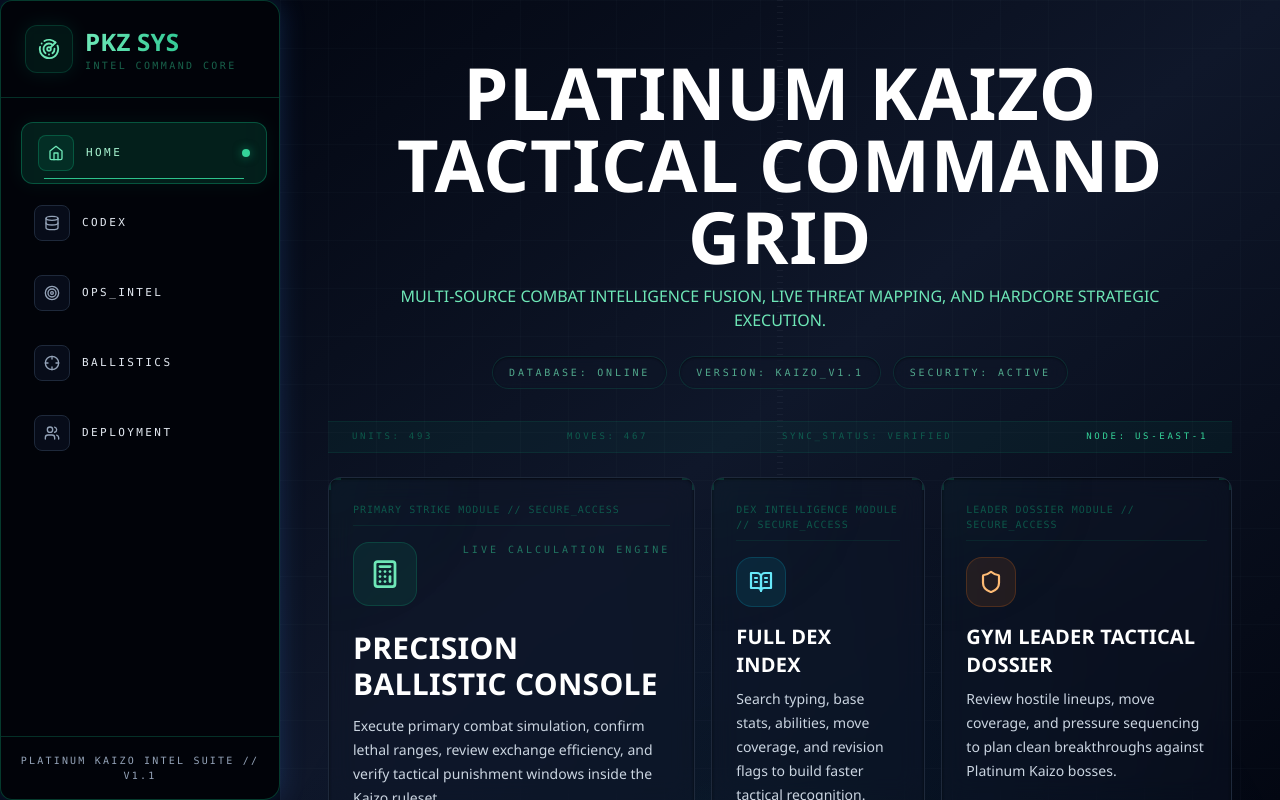
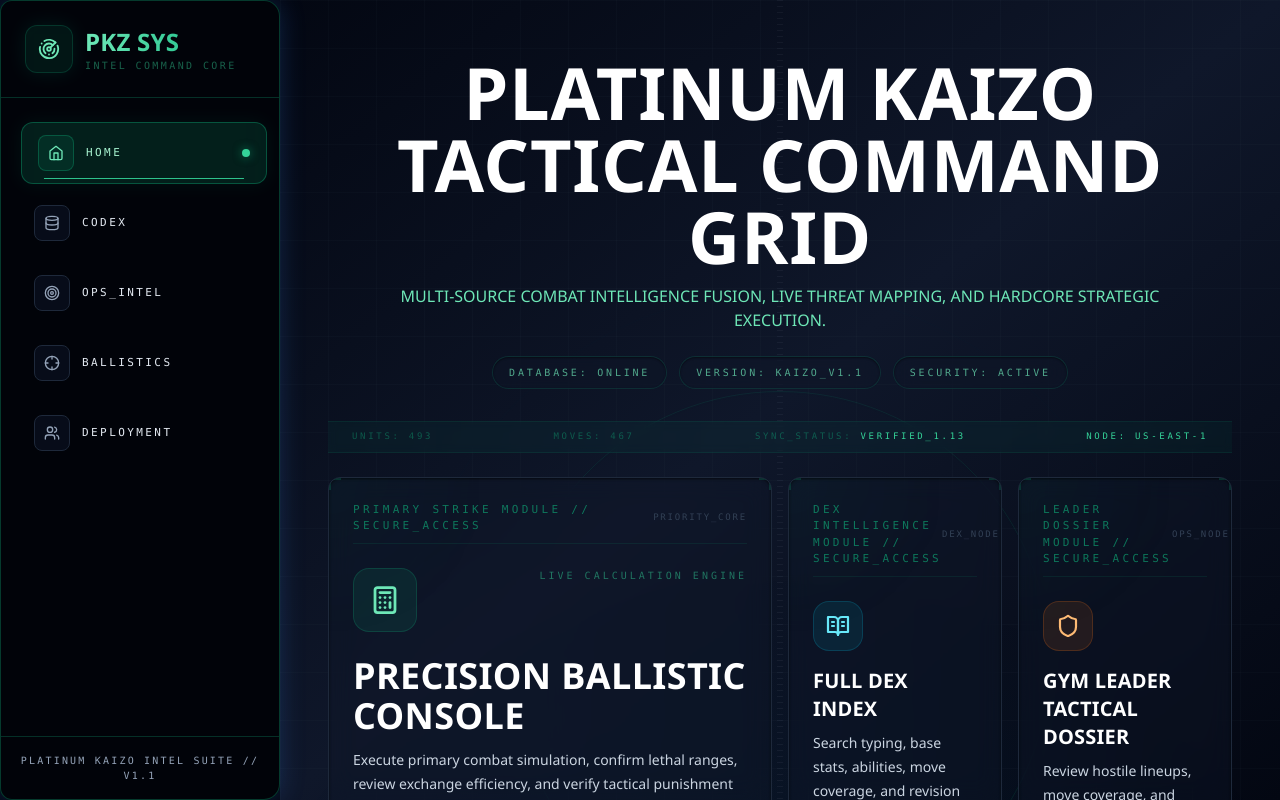
Before and after one commit to jewelrydecornerforwork/platinumkaizo, a Next.js app: page / in a window 1280 px wide. Built offline with nearby package versions, Linux system fonts and the light colour scheme.

Commit message:
Update Details

```diff
--- a/src/app/page.tsx
+++ b/src/app/page.tsx
@@ -33,6 +33,27 @@
   { label: 'Docs', href: '#' },
 ] as const;
 
+const nodeEnvelope = [
+  {
+    title: 'Server Mesh',
+    detail: 'ACTIVE UPLINK // THREE REGIONS VERIFIED',
+    icon: Server,
+    tone: 'border-emerald-500/15 bg-emerald-500/10 text-emerald-300',
+  },
+  {
+    title: 'Terminal Queue',
+    detail: 'PATCH REVIEW // NO CRITICAL DRIFT DETECTED',
+    icon: TerminalSquare,
+    tone: 'border-cyan-500/15 bg-cyan-500/10 text-cyan-300',
+  },
+  {
+    title: 'Threat Posture',
+    detail: 'SECURE ACCESS // BOSS ROUTES INDEXED',
+    icon: Shield,
+    tone: 'border-orange-500/15 bg-orange-500/10 text-orange-300',
+  },
+] as const;
+
 const NavCard = ({
   href,
   className = '',
@@ -51,6 +72,23 @@
 
 export default function Home(): React.ReactElement {
   return (
+    <>
+      <style jsx>{`
+        @keyframes radarPulse {
+          0% {
+            transform: translate(-50%, -50%) scale(0.72);
+            opacity: 0;
+          }
+          20% {
+            opacity: 0.22;
+          }
+          100% {
+            transform: translate(-50%, -50%) scale(1.85);
+            opacity: 0;
+          }
+        }
+      `}</style>
+
       <div className="relative min-h-screen overflow-hidden px-6 pb-8 pt-12 md:px-12 md:pt-14">
         <div
           aria-hidden="true"
@@ -73,6 +111,14 @@
             backgroundSize: '100% 6px',
           }}
         />
+        <div
+          aria-hidden="true"
+          className="pointer-events-none absolute left-1/2 top-[28%] z-0 h-[540px] w-[540px] -translate-x-1/2 -translate-y-1/2 rounded-full border border-emerald-500/10"
+        >
+          <div className="absolute left-1/2 top-1/2 h-full w-full rounded-full border border-emerald-500/10" style={{ animation: 'radarPulse 6s linear infinite' }} />
+          <div className="absolute left-1/2 top-1/2 h-full w-full rounded-full border border-cyan-400/10" style={{ animation: 'radarPulse 6s linear infinite 2s' }} />
+          <div className="absolute left-1/2 top-1/2 h-full w-full rounded-full border border-emerald-500/10" style={{ animation: 'radarPulse 6s linear infinite 4s' }} />
+        </div>
 
         <div className="relative z-10 mx-auto max-w-7xl">
           <section className="mb-8 text-center">
@@ -99,11 +145,12 @@
             <GlobalStats />
           </div>
 
-        <section className="grid grid-cols-12 gap-4 xl:auto-rows-[minmax(118px,auto)]">
-          <NavCard href="/calculator" className="col-span-12 lg:col-span-5 xl:row-span-2">
+          <section className="grid grid-cols-12 gap-4 xl:auto-rows-[minmax(112px,auto)]">
+            <NavCard href="/calculator" className="col-span-12 lg:col-span-6 lg:row-span-2">
               <TacticalFrame
                 title="Primary Strike Module"
-              className="h-full shadow-[0_0_30px_rgba(16,185,129,0.08)] transition-all duration-300 group-hover:border-emerald-500/50"
+                subtitle="PRIORITY_CORE"
+                className="h-full shadow-[0_0_30px_rgba(16,185,129,0.08),inset_0_1px_3px_rgba(16,185,129,0.3)] transition-all duration-300 group-hover:border-emerald-500/50"
               >
                 <div className="flex h-full flex-col justify-between gap-6">
                   <div className="flex items-start justify-between gap-4">
@@ -116,7 +163,7 @@
                   </div>
 
                   <div>
-                  <h2 className="mb-3 text-2xl font-black text-white md:text-3xl">
+                    <h2 className="mb-3 text-2xl font-black text-white md:text-3xl xl:text-4xl">
                       PRECISION BALLISTIC CONSOLE
                     </h2>
                     <p className="max-w-xl text-sm leading-6 text-slate-300">
@@ -149,7 +196,8 @@
             <NavCard href="/pokedex" className="col-span-12 md:col-span-6 lg:col-span-3">
               <TacticalFrame
                 title="Dex Intelligence Module"
-              className="h-full shadow-[0_0_26px_rgba(14,165,233,0.08)] transition-all duration-300 group-hover:border-emerald-500/50"
+                subtitle="DEX_NODE"
+                className="h-full shadow-[0_0_26px_rgba(14,165,233,0.08),inset_0_1px_3px_rgba(16,185,129,0.3)] transition-all duration-300 group-hover:border-emerald-500/50"
               >
                 <div className="flex h-full items-start justify-between gap-4">
                   <div>
@@ -165,10 +213,11 @@
               </TacticalFrame>
             </NavCard>
 
-          <NavCard href="/trainers" className="col-span-12 md:col-span-6 lg:col-span-4">
+            <NavCard href="/trainers" className="col-span-12 md:col-span-6 lg:col-span-3">
               <TacticalFrame
                 title="Leader Dossier Module"
-              className="h-full shadow-[0_0_26px_rgba(249,115,22,0.08)] transition-all duration-300 group-hover:border-emerald-500/50"
+                subtitle="OPS_NODE"
+                className="h-full shadow-[0_0_26px_rgba(249,115,22,0.08),inset_0_1px_3px_rgba(16,185,129,0.3)] transition-all duration-300 group-hover:border-emerald-500/50"
               >
                 <div className="flex h-full items-start justify-between gap-4">
                   <div>
@@ -185,15 +234,53 @@
             </NavCard>
 
             <TacticalFrame
+              title="State Cell"
+              subtitle="SYS_NODE"
+              className="col-span-12 md:col-span-4 lg:col-span-2 shadow-[0_0_26px_rgba(16,185,129,0.06),inset_0_1px_3px_rgba(16,185,129,0.3)]"
+            >
+              <div className="flex h-full flex-col justify-between gap-4">
+                <div className="flex items-center gap-2">
+                  <div className="h-2.5 w-2.5 rounded-full bg-emerald-500 shadow-[0_0_12px_rgba(16,185,129,0.8)]" />
+                  <span className="font-mono text-[11px] uppercase tracking-[0.22em] text-emerald-300">
+                    SYSTEM ONLINE
+                  </span>
+                </div>
+
+                <div>
+                  <div className="font-mono text-[10px] uppercase tracking-[0.24em] text-slate-500">
+                    DATABASE VERSION
+                  </div>
+                  <div className="mt-2 font-mono text-2xl font-black text-white">
+                    PKZ v4.2
+                  </div>
+                </div>
+
+                <div className="font-mono text-[10px] uppercase tracking-[0.24em] text-slate-500">
+                  UPTIME // 247H 18M
+                </div>
+              </div>
+            </TacticalFrame>
+
+            <TacticalFrame
               title="Status Medals"
-            className="col-span-12 lg:col-span-4 shadow-[0_0_28px_rgba(16,185,129,0.06)]"
+              subtitle="ACCESS_FLAGS"
+              className="col-span-12 lg:col-span-7 shadow-[0_0_28px_rgba(16,185,129,0.06),inset_0_1px_3px_rgba(16,185,129,0.3)]"
             >
               <StatusMedals />
             </TacticalFrame>
 
             <TacticalFrame
+              title="Terminal Log"
+              subtitle="LIVE_FEED"
+              className="col-span-12 md:col-span-8 lg:col-span-3 shadow-[0_0_28px_rgba(16,185,129,0.06),inset_0_1px_3px_rgba(16,185,129,0.3)]"
+            >
+              <LiveFeed />
+            </TacticalFrame>
+
+            <TacticalFrame
               title="Gym Quick-Access"
-            className="col-span-12 lg:col-span-5 shadow-[0_0_28px_rgba(16,185,129,0.06)]"
+              subtitle="TARGET_GRID"
+              className="col-span-12 lg:col-span-6 shadow-[0_0_28px_rgba(16,185,129,0.06),inset_0_1px_3px_rgba(16,185,129,0.3)]"
             >
               <div className="grid grid-cols-4 gap-3 xl:grid-cols-8">
                 {gymQuickAccess.map((leader) => (
@@ -219,17 +306,11 @@
               </div>
             </TacticalFrame>
 
-          <TacticalFrame
-            title="Terminal Log"
-            className="col-span-12 lg:col-span-3 shadow-[0_0_28px_rgba(16,185,129,0.06)]"
-          >
-            <LiveFeed />
-          </TacticalFrame>
-
             <NavCard href="/teambuilder" className="col-span-12 md:col-span-6 lg:col-span-3">
               <TacticalFrame
                 title="Formation Matrix"
-              className="h-full shadow-[0_0_26px_rgba(139,92,246,0.08)] transition-all duration-300 group-hover:border-emerald-500/50"
+                subtitle="BUILD_NODE"
+                className="h-full shadow-[0_0_26px_rgba(139,92,246,0.08),inset_0_1px_3px_rgba(16,185,129,0.3)] transition-all duration-300 group-hover:border-emerald-500/50"
               >
                 <div className="flex h-full flex-col justify-between gap-4">
                   <div className="inline-flex w-fit rounded-2xl border border-violet-500/20 bg-violet-500/10 p-3 text-violet-300">
@@ -249,37 +330,37 @@
             </NavCard>
 
             <TacticalFrame
-            title="System Status"
-            className="col-span-12 md:col-span-6 lg:col-span-3 shadow-[0_0_26px_rgba(16,185,129,0.06)]"
+              title="Node Envelope"
+              subtitle="NETWORK_CAGE"
+              className="col-span-12 lg:col-span-6 shadow-[0_0_22px_rgba(15,23,42,0.7),inset_0_1px_3px_rgba(16,185,129,0.3)]"
             >
-            <div className="flex h-full flex-col justify-between gap-4">
-              <div className="flex items-center gap-2">
-                <div className="h-2.5 w-2.5 rounded-full bg-emerald-500 shadow-[0_0_12px_rgba(16,185,129,0.8)]" />
-                <span className="font-mono text-xs uppercase tracking-[0.22em] text-emerald-300">
-                  SYSTEM ONLINE
-                </span>
+              <div className="grid gap-4 md:grid-cols-3">
+                {nodeEnvelope.map((item) => {
+                  const Icon = item.icon;
+
+                  return (
+                    <div key={item.title} className="rounded-xl border border-slate-800 bg-black/20 p-4">
+                      <div className={`mb-3 inline-flex rounded-xl border p-3 ${item.tone}`}>
+                        <Icon size={18} />
                       </div>
-
-              <div>
-                <div className="font-mono text-[10px] uppercase tracking-[0.24em] text-slate-500">
-                  DATABASE VERSION
+                      <p className="font-mono text-[10px] uppercase tracking-[0.24em] text-slate-500">
+                        {item.title}
+                      </p>
+                      <p className="mt-2 font-mono text-sm uppercase tracking-[0.14em] text-white">
+                        {item.detail}
+                      </p>
                     </div>
-                <div className="mt-2 font-mono text-2xl font-black text-white">
-                  PKZ v4.2
-                </div>
-              </div>
-
-              <div className="font-mono text-[10px] uppercase tracking-[0.24em] text-slate-500">
-                UPTIME // 247H 18M
-              </div>
+                  );
+                })}
               </div>
             </TacticalFrame>
 
             <TacticalFrame
               title="Command Links"
-            className="col-span-12 lg:col-span-4 shadow-[0_0_22px_rgba(15,23,42,0.7)]"
+              subtitle="COMMS_PORT"
+              className="col-span-12 lg:col-span-3 shadow-[0_0_22px_rgba(15,23,42,0.7),inset_0_1px_3px_rgba(16,185,129,0.3)]"
             >
-            <div className="flex flex-wrap items-center justify-center gap-3">
+              <div className="flex h-full flex-wrap items-center justify-center gap-3">
                 {commandLinks.map((link) => (
                   <Link
                     key={link.label}
@@ -292,51 +373,9 @@
                 ))}
               </div>
             </TacticalFrame>
-
-          <TacticalFrame
-            title="Node Envelope"
-            className="col-span-12 lg:col-span-8 shadow-[0_0_22px_rgba(15,23,42,0.7)]"
-          >
-            <div className="grid gap-4 md:grid-cols-3">
-              <div className="rounded-xl border border-slate-800 bg-black/20 p-4">
-                <div className="mb-3 inline-flex rounded-xl border border-emerald-500/15 bg-emerald-500/10 p-3 text-emerald-300">
-                  <Server size={18} />
-                </div>
-                <p className="font-mono text-[10px] uppercase tracking-[0.24em] text-slate-500">
-                  Server Mesh
-                </p>
-                <p className="mt-2 font-mono text-sm uppercase tracking-[0.14em] text-white">
-                  ACTIVE UPLINK // THREE REGIONS VERIFIED
-                </p>
-              </div>
-
-              <div className="rounded-xl border border-slate-800 bg-black/20 p-4">
-                <div className="mb-3 inline-flex rounded-xl border border-cyan-500/15 bg-cyan-500/10 p-3 text-cyan-300">
-                  <TerminalSquare size={18} />
-                </div>
-                <p className="font-mono text-[10px] uppercase tracking-[0.24em] text-slate-500">
-                  Terminal Queue
-                </p>
-                <p className="mt-2 font-mono text-sm uppercase tracking-[0.14em] text-white">
-                  PATCH REVIEW // NO CRITICAL DRIFT DETECTED
-                </p>
-              </div>
-
-              <div className="rounded-xl border border-slate-800 bg-black/20 p-4">
-                <div className="mb-3 inline-flex rounded-xl border border-orange-500/15 bg-orange-500/10 p-3 text-orange-300">
-                  <Shield size={18} />
-                </div>
-                <p className="font-mono text-[10px] uppercase tracking-[0.24em] text-slate-500">
-                  Threat Posture
-                </p>
-                <p className="mt-2 font-mono text-sm uppercase tracking-[0.14em] text-white">
-                  SECURE ACCESS // BOSS ROUTES INDEXED
-                </p>
-              </div>
-            </div>
-          </TacticalFrame>
           </section>
         </div>
       </div>
+    </>
   );
 }
--- a/src/components/home/GlobalStats.tsx
+++ b/src/components/home/GlobalStats.tsx
@@ -1,10 +1,12 @@
 'use client';
 
 export const GlobalStats = (): React.ReactElement => (
-  <div className="flex w-full flex-wrap items-center justify-between gap-3 border-y border-emerald-500/10 bg-emerald-500/5 px-6 py-2 font-mono text-[9px] uppercase tracking-[0.3em] text-emerald-500/40">
+  <div className="flex w-full flex-wrap items-center justify-between gap-3 border-y border-emerald-500/10 bg-emerald-500/5 px-6 py-2 font-mono text-[9px] uppercase tracking-[0.3em] text-emerald-500/40 backdrop-blur-sm">
     <span>Units: 493</span>
     <span>Moves: 467</span>
-    <span>Sync_Status: Verified</span>
+    <span>
+      Sync_Status: <span className="text-emerald-400">Verified_1.13</span>
+    </span>
     <span className="text-emerald-400">Node: US-EAST-1</span>
   </div>
 );
--- a/src/components/ui/TacticalFrame.tsx
+++ b/src/components/ui/TacticalFrame.tsx
@@ -6,10 +6,12 @@
 export const TacticalFrame = ({
   children,
   title,
+  subtitle,
   className = '',
 }: {
   children: React.ReactNode;
   title?: string;
+  subtitle?: string;
   className?: string;
 }) => {
   return (
@@ -29,8 +31,11 @@
       <CornerBracket position="br" />
 
       {title && (
-        <div className="mb-4 border-b border-emerald-500/10 pb-2 font-mono text-[10px] uppercase tracking-widest text-emerald-500/40">
-          {`${title} // SECURE_ACCESS`}
+        <div className="mb-6 flex items-center justify-between border-b border-emerald-500/10 pb-2 font-mono text-[11px] uppercase tracking-[0.3em] text-emerald-500/60">
+          <span>{`${title} // SECURE_ACCESS`}</span>
+          {subtitle ? (
+            <span className="text-[9px] tracking-[0.2em] text-slate-700">{subtitle}</span>
+          ) : null}
         </div>
       )}
 
```
Also changed, not shown: 1 other file (tests, documents, lock files or other folders). Lines whose indentation alone changed are shown as unchanged.
